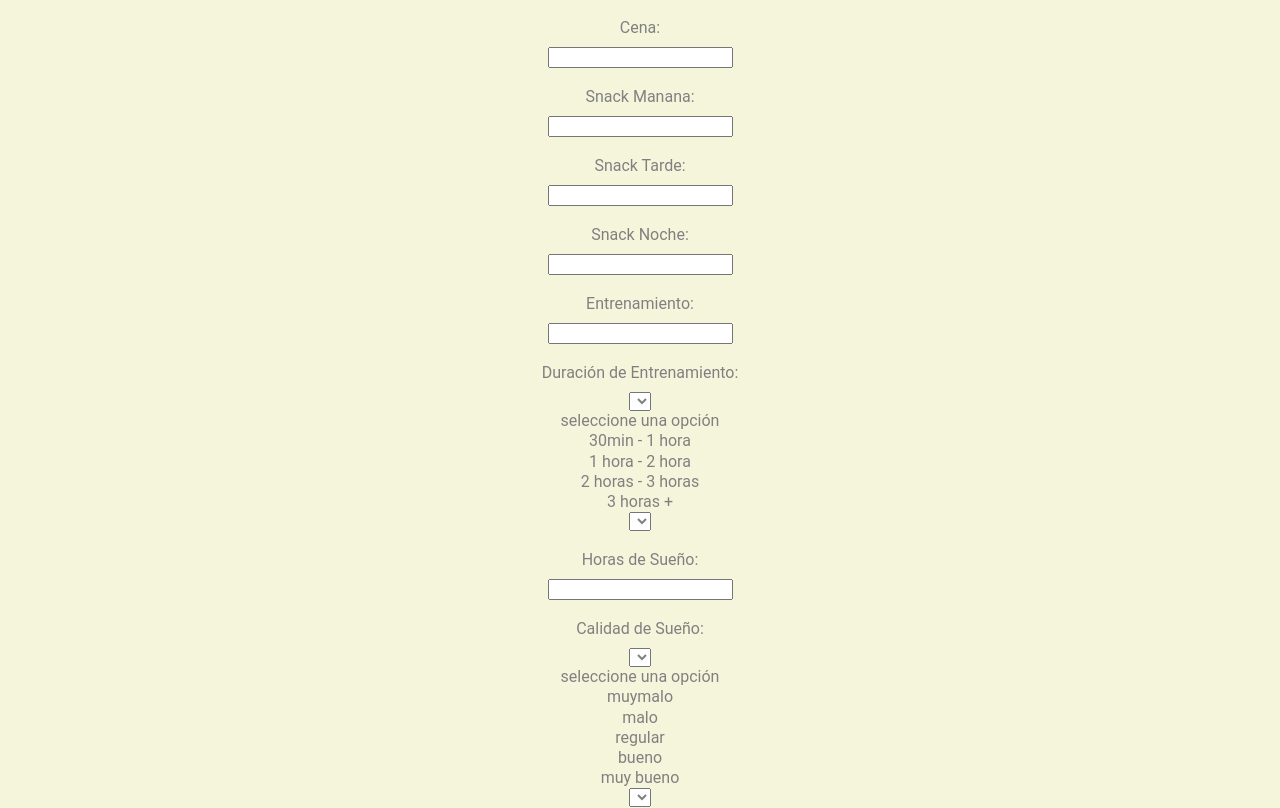
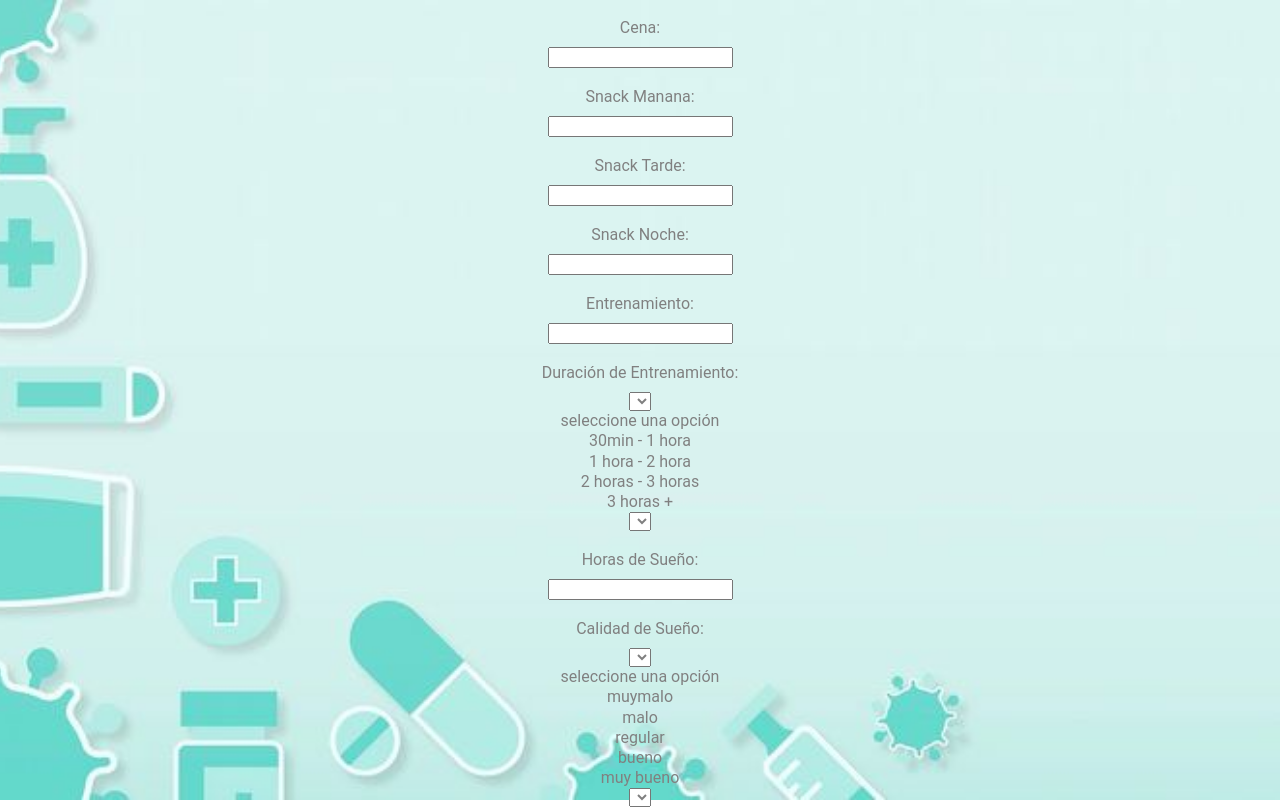
Before and after one commit to Cherry-Ayala/RetoConstruccion, a React (Create React App) app: page /cuestionario in a window 1280 px wide. Shown: the top 808 px of the page. Built offline with nearby package versions, Linux system fonts and the light colour scheme.

Commit message:
fondo de la pagina 13:12

```diff
--- a/src/Componentes/cuestionario.css
+++ b/src/Componentes/cuestionario.css
@@ -8,7 +8,7 @@
     }
 
     body{
-        background-color: beige;
+        background-image: url(fondo.JPG);
         background-size: cover;
         background-repeat: no-repeat;
         background-position: center;
--- a/src/Componentes/login.css
+++ b/src/Componentes/login.css
@@ -22,7 +22,7 @@
 
 
 body {
-  background-color: rgb(241, 245, 220);
+  background-image: url(fondo.JPG);
   font-family: "Roboto", sans-serif;
   -webkit-font-smoothing: antialiased;
   -moz-osx-font-smoothing: grayscale;
```
Also changed, not shown: src/Componentes/fondo.JPG (added).
